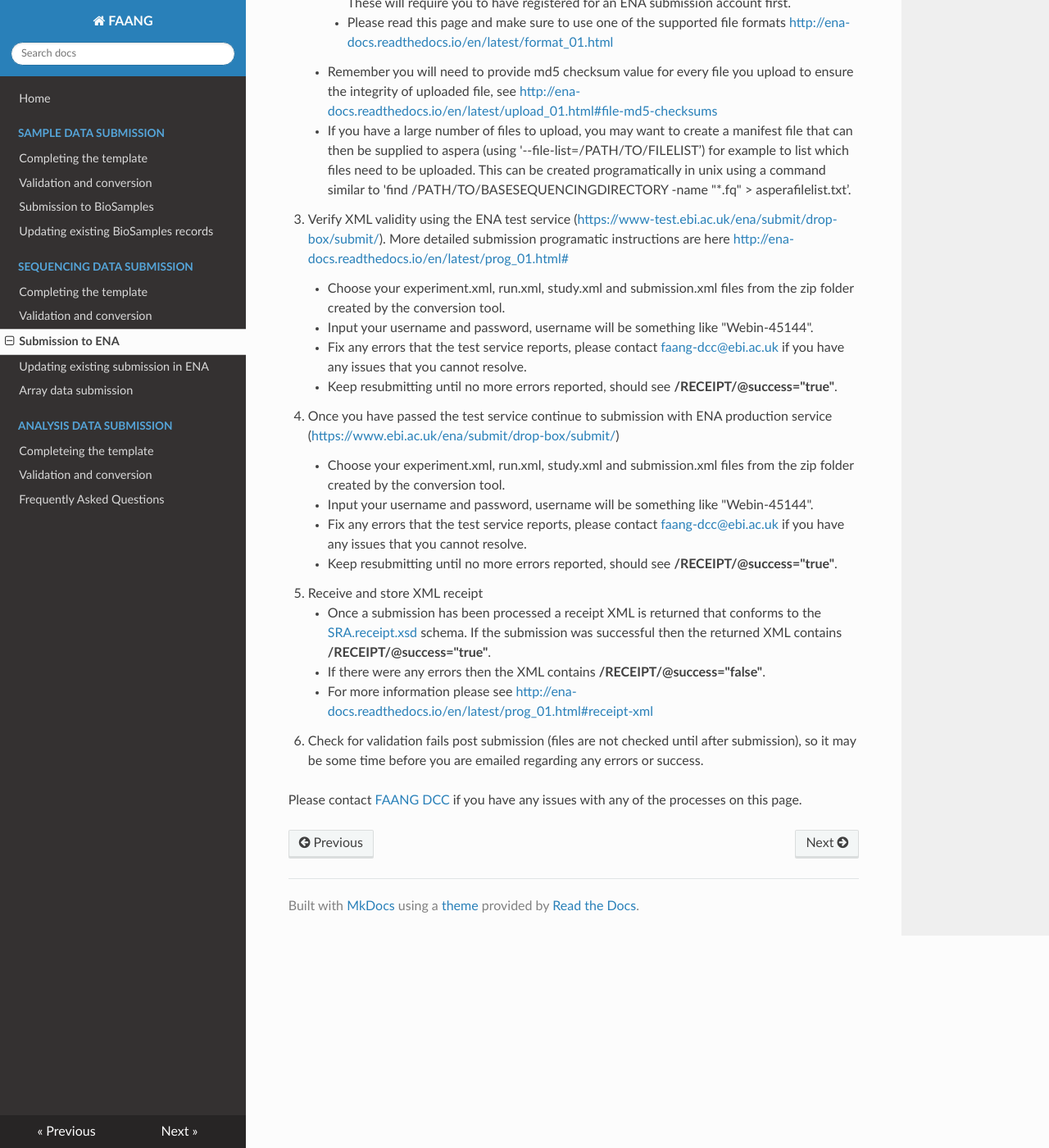
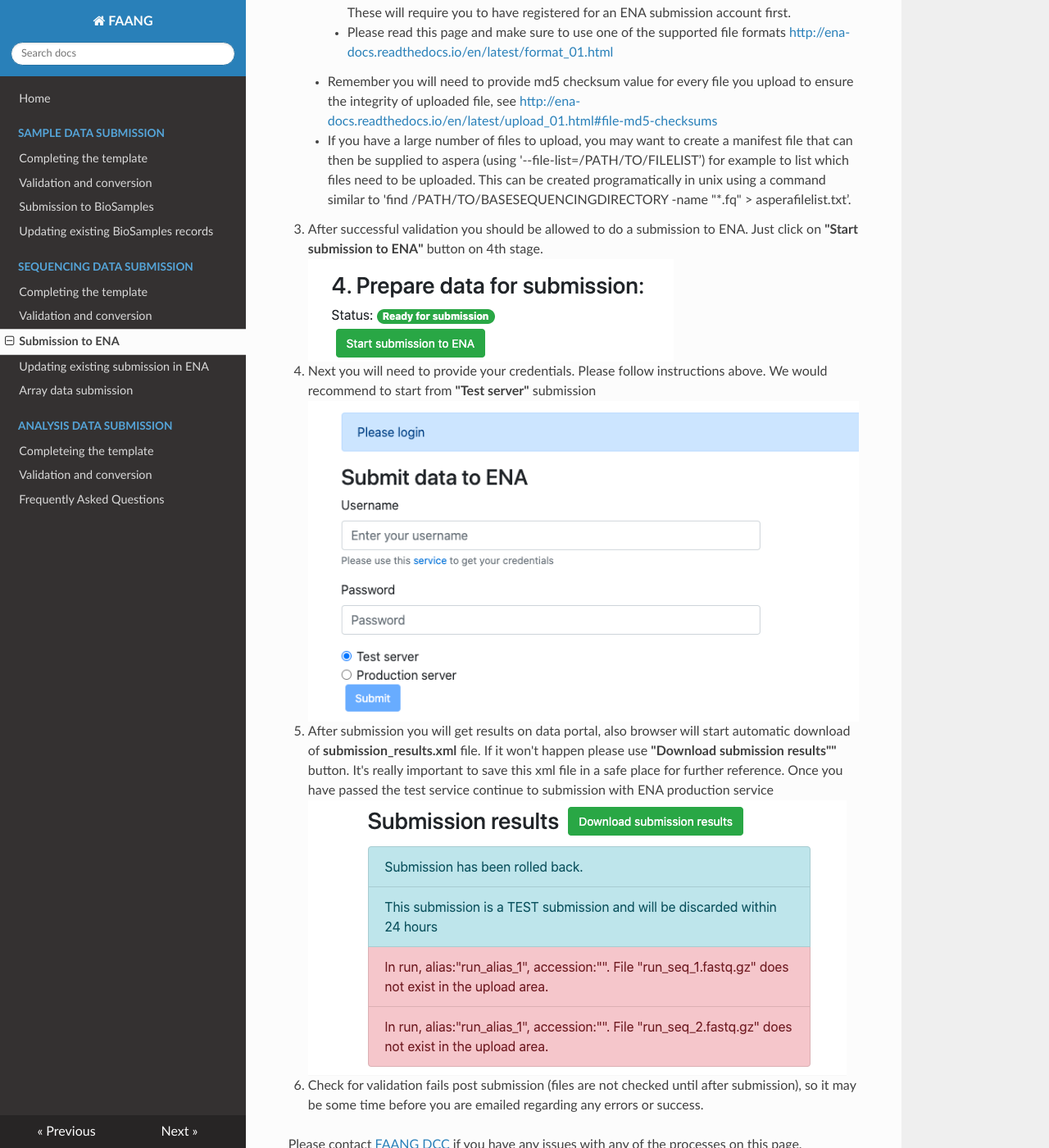
Before and after one commit to FAANG/dcc-documentation, an MkDocs documentation site: the page built from docs/experiment/ena_submission.md, in a window 1280 px wide and 1400 px high, scrolled down 396 px. Shown: the whole window at 82% size. Built offline with MkDocs 1.6.1, drawn with Linux system fonts in a browser that asks for light colours; nearby versions of some CDN libraries.

Commit message:
Fixing broken links

```diff
--- a/docs/experiment/ena_submission.md
+++ b/docs/experiment/ena_submission.md
@@ -23,31 +23,22 @@
     need to be uploaded.  This can be created programatically in unix using a
     command similar to 'find /PATH/TO/BASESEQUENCINGDIRECTORY -name "*.fq" >
     asperafilelist.txt’.
-3. Verify XML validity using the ENA test service
-([https://www-test.ebi.ac.uk/ena/submit/drop-box/submit/](https://www-test.ebi.ac.uk/ena/submit/drop-box/submit/)).
-More detailed submission programatic instructions are here
-[http://ena-docs.readthedocs.io/en/latest/prog_01.html#](http://ena-docs.readthedocs.io/en/latest/prog_01.html#)
-    * Choose your experiment.xml, run.xml, study.xml and submission.xml files
-    from the zip folder created by the conversion tool.
-    * Input your username and password, username will be something like "Webin-45144".
-    * Fix any errors that the test service reports, please contact
-    [faang-dcc@ebi.ac.uk](mailto:faang-dcc@ebi.ac.uk) if you have any issues
-    that you cannot resolve.
-    * Keep resubmitting until no more errors reported, should see **/RECEIPT/@success="true"**.
-4. Once you have passed the test service continue to submission with ENA
-production service ([https://www.ebi.ac.uk/ena/submit/drop-box/submit/](https://www.ebi.ac.uk/ena/submit/drop-box/submit/))
-    * Choose your experiment.xml, run.xml, study.xml and submission.xml files from the zip folder created by the conversion tool.
-    * Input your username and password, username will be something like "Webin-45144".
-    * Fix any errors that the test service reports, please contact
-    [faang-dcc@ebi.ac.uk](faang-dcc@ebi.ac.uk) if you have any issues that you
-    cannot resolve.
-    * Keep resubmitting until no more errors reported, should see **/RECEIPT/@success="true"**.
-5. Receive and store XML receipt
-    * Once a submission has been processed a receipt XML is returned that
-    conforms to the [SRA.receipt.xsd](ftp://ftp.sra.ebi.ac.uk/meta/xsd/latest/SRA.receipt.xsd) schema.
-    If the submission was successful then the returned XML contains **/RECEIPT/@success="true"**.
-    * If there were any errors then the XML contains **/RECEIPT/@success="false"**.
-    * For more information please see [http://ena-docs.readthedocs.io/en/latest/prog_01.html#receipt-xml](http://ena-docs.readthedocs.io/en/latest/prog_01.html#receipt-xml)
+
+3. After successful validation you should be allowed to do a submission to ENA.
+Just click on **"Start submission to ENA"** button on 4th stage.
+![Screenshot](../img/ena_prepare_data_for_submission.png)
+
+4. Next you will need to provide your credentials. Please follow instructions
+above. We would recommend to start from **"Test server"** submission
+![Screenshot](../img/ena_login.png)
+
+5. After submission you will get results on data portal, also browser will
+start automatic download of **submission_results.xml** file. If it won't happen
+please use **"Download submission results""** button. It's really important to
+save this xml file in a safe place for further reference. Once you have
+passed the test service continue to submission with ENA production service
+![Screenshot](../img/ena_submission_results.png)
+
 6. Check for validation fails post submission (files are not checked until
 after submission), so it may be some time before you are emailed regarding
 any errors or success.
```
Also changed, not shown: docs/organization_group_abbreviations.md (+1 -0 lines), docs/sample/biosamples_template.md (+1 -1 lines), docs/img/ena_login.png (added), docs/img/ena_prepare_data_for_submission.png (added), docs/img/ena_submission_results.png (added).
